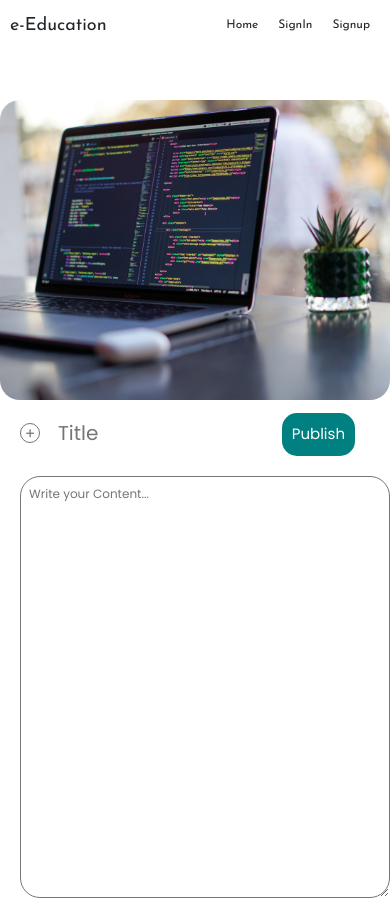
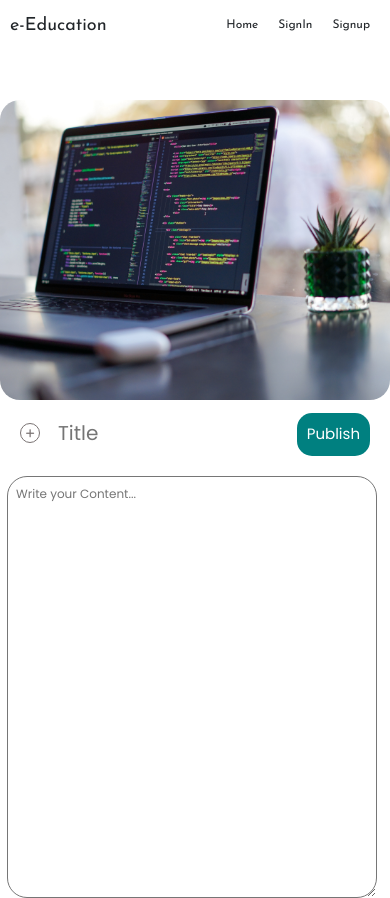
Before and after one commit to thilip2001/project1, a React (Create React App) app: page /content in a window 390 px wide. Built offline with nearby package versions, Linux system fonts and the light colour scheme.

Commit message:
media query added

```diff
--- a/src/pages/content/content.css
+++ b/src/pages/content/content.css
@@ -106,12 +106,12 @@
         font-size: 12px;
         height: 50vh;
         width: 100%;
-        margin-left: auto;
+        margin-left:-13px;
     }
     .contentSubmit{
         position: absolute;
         top: 13px;
-        right:15px;
+        right:10px;
         color: white;
         background-color:teal;
         padding: 10px;
@@ -119,7 +119,7 @@
         border-radius: 15px;
         cursor: pointer;
         font-size: 15px;
-        margin-right: 20px;
+        margin-right: 10px;
 
     }
 }
--- a/src/pages/home/home.css
+++ b/src/pages/home/home.css
@@ -45,7 +45,7 @@
     }
     .homeImg{
         width: 100%;
-        height: 600px;
+        height: 700px;
         object-fit:cover;
     }
 
@@ -68,7 +68,7 @@
     }
     .homeImg{
         width: 100%;
-        height:100%;
+        height:600px;
         object-fit:cover;
     }
 
```
